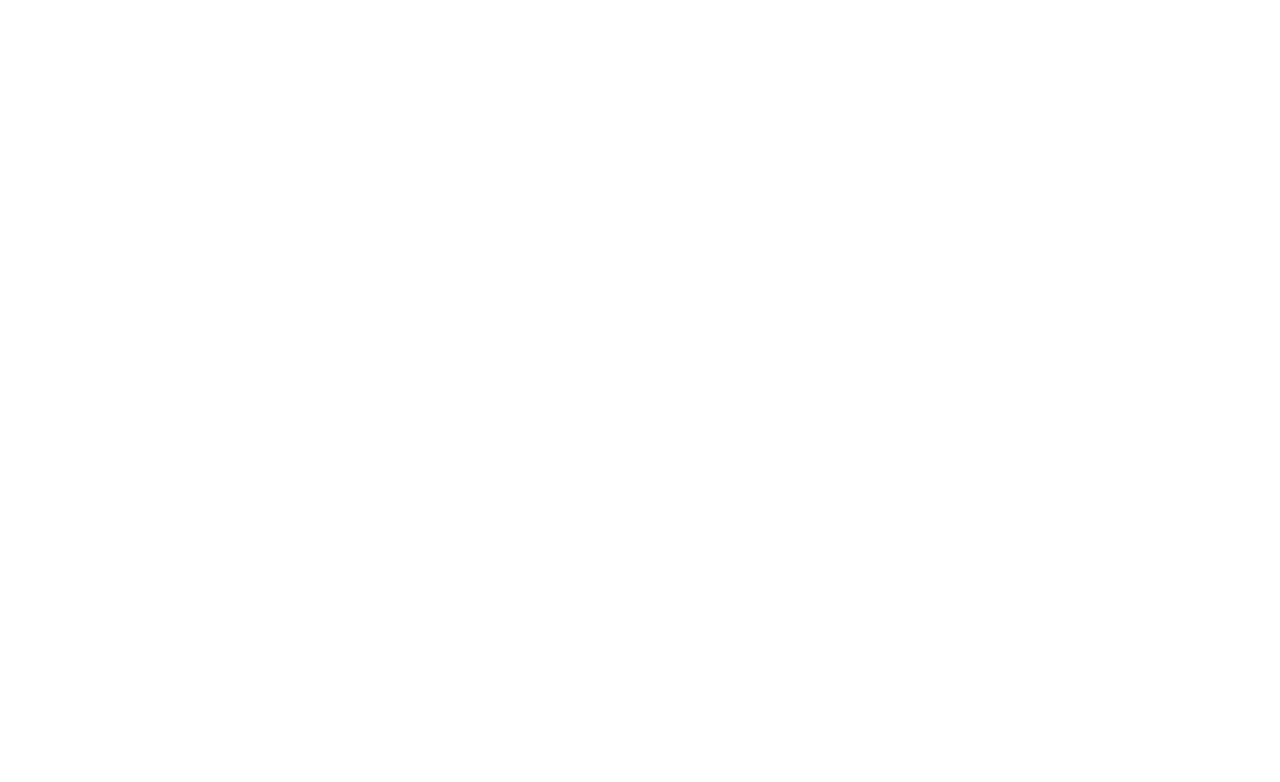
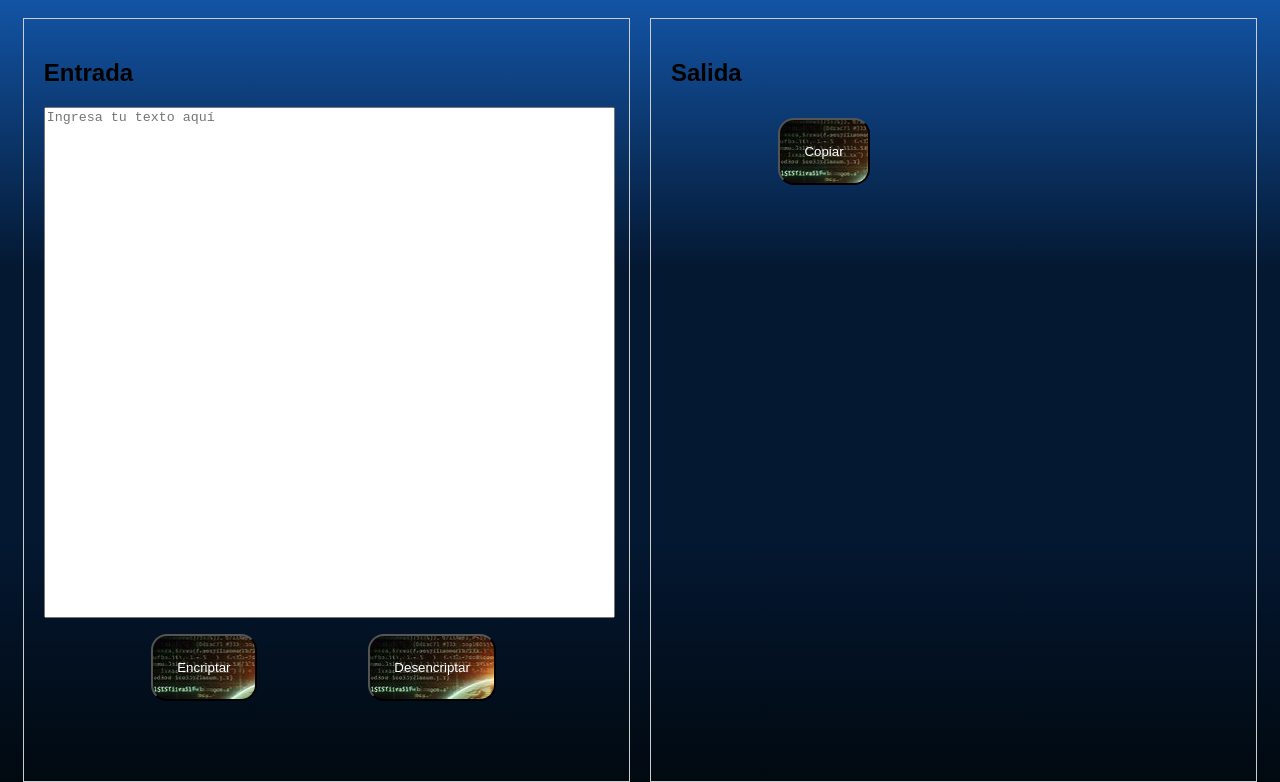
Before and after one commit to LaBananaCosmica/Encriptador_JavaScript, a plain HTML site: page index.html in a window 1280 px wide. Drawn offline with Linux system fonts and the light colour scheme.

Commit message:
Verificacion GitHub

```diff
--- a/index.html
+++ b/index.html
@@ -5,12 +5,31 @@
 
     <meta charset="UTF-8">
     <meta name="viewport" content="width=device-width, initial-scale=1.0">
+
     <title>Encriptador</title>
-
+    <link rel="stylesheet" href="style.css">
 </head>
 
 <body>
 
+    <div id="container">
+
+        <div id="input">
+            <h2>Entrada</h2>
+            <textarea id="inputText" placeholder="Ingresa tu texto aquí"></textarea>
+            <button onclick="encriptar()">Encriptar</button>
+            <button onclick="">Desencriptar</button>
+        </div>
+
+        <div id="output" >
+            <h2>Salida</h2>
+            <div id="outputText">
+                <button class= "boton_salida" onclick=""> Copiar</button>
+            </div>
+        </div>
+
+    </div>
+
 </body>
 
 </html>
--- /dev/null
+++ b/style.css
@@ -0,0 +1,67 @@
+/*
+*/
+body {
+    display: flex;
+    justify-content: center;
+    align-items: center;
+    height: 100vh;
+    margin: 0;
+    font-family: Arial, sans-serif;
+    background: linear-gradient(#1354A5 0%, #041832 33.33%, #041832 66.67%, #01080E 100%);
+}
+
+/*
+*/
+#container {
+    display: flex;
+    width: 98%;
+    height: 98%;
+    background-image: url();
+}
+
+/*
+*/
+#input, #output {
+    flex: 1;
+    padding: 20px;
+    border: 1px solid #ccc;
+    margin: 10px;
+}
+
+/*
+*/
+textarea {
+
+    width: 100%;
+    height: 70%;
+    resize: none;
+
+}
+
+/*
+*/
+button {
+
+    padding: 24px;
+
+    margin-inline-start: 19%;
+    margin-top: 2%;
+
+    align-items: center;
+
+    color: rgb(255, 255, 255);
+
+    border-radius: 1rem;
+
+    background-image: url(img/Fondo.bmp);
+
+
+    cursor: pointer;
+
+}
+
+button.boton_salida {
+
+
+
+}
```
Also changed, not shown: img/Fondo.bmp (added), img/Muñeco.png (added), img/Ruido.png (added), img/Vector.png (added), img/code.png (added), statics/styles.css (deleted).
